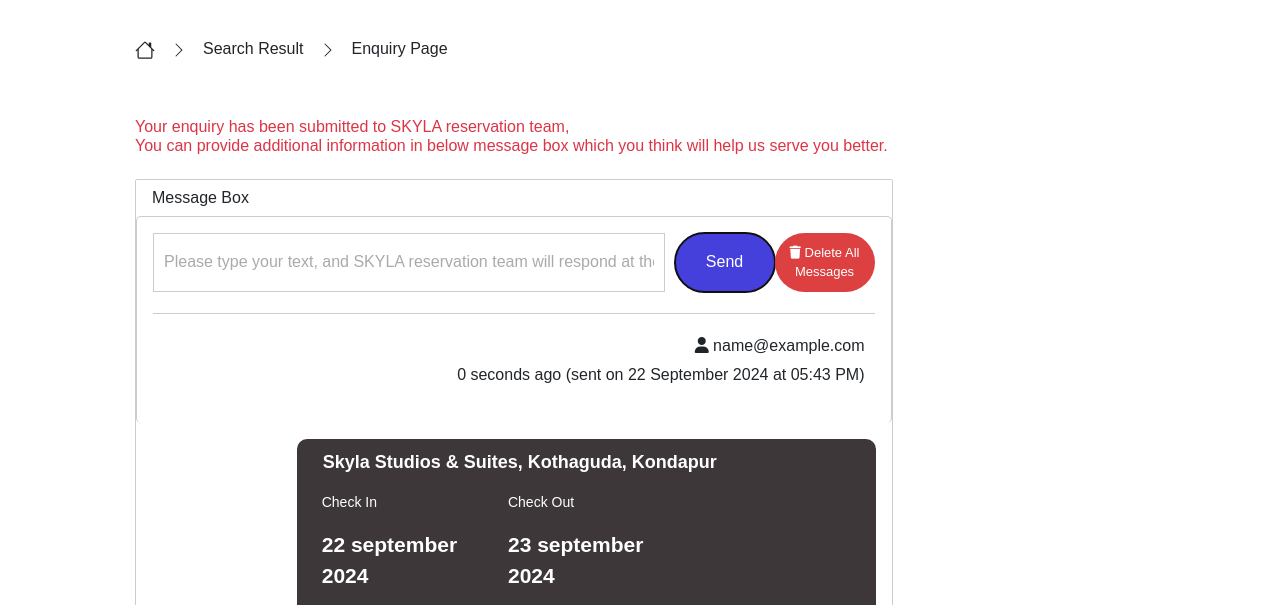
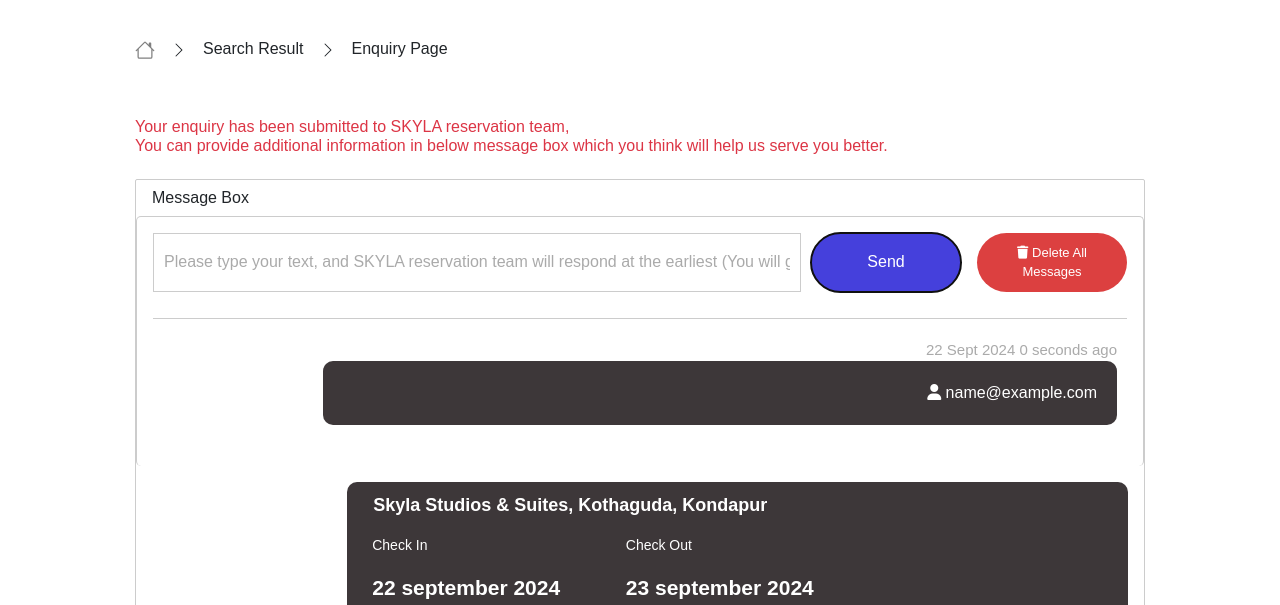
Before and after one commit to sudheer-kumar-ch/demo-version-skyla, a plain HTML site: page requestenquiry.html in a window 1280 px wide. Both pictures are taken after typing "name@example.com" into the empty fields and a click on the button "Send". Shown: the part 141-746 px from the top of the page. Drawn offline with nearby package versions, Linux system fonts and the light colour scheme.

Commit message:
Add files via upload

```diff
--- a/dynamic.js
+++ b/dynamic.js
@@ -232,19 +232,34 @@
 }
 
 
+
 // Function to validate form inputs
-function validateForm() {
+function validateForm(event) {
+    event.preventDefault();
     var name = document.getElementById("name").value;
     var email = document.getElementById("email").value;
     var mobile = document.getElementById("mobile").value;
 
+    if (!name || !email || !mobile) {
+        alert("Please fill out all fields.");
+        return;
+    }
+
+    if (!/^[0-9]{10}$/.test(mobile)) {
+        alert("Please enter a valid 10-digit phone number.");
+        return;
+    }
+
+    // Show success message
+    alert("Message sent successfully!");
+    window.location.href = "requestenquiry.html";
     // Simple validation checks
     if (name === "" || email === "" || mobile === "") {
         alert("Please fill all fields");
         return false;
     } else {
         // If the form is valid, navigate to the next page
-        window.location.href = "requestenquiry.html";
+
         return false; // Prevent actual form submission
     }
 }
--- a/requestenquiry.html
+++ b/requestenquiry.html
@@ -89,11 +89,13 @@
     <div id="enquiryPage" class="price-details-padding">
         <div class="d-flex flex-row search-result-margin">
           <div ><!--SEARCH RESULTS HOME ICON-->
-            <svg onclick="goToHomePage()" xmlns="http://www.w3.org/2000/svg" width="20" height="20" fill="currentColor" class="bi bi-house"
+            <a href="index.html" class="gray-color">
+            <svg xmlns="http://www.w3.org/2000/svg" width="20" height="20" fill="currentColor" class="bi bi-house"
               viewBox="0 0 16 16">
               <path
                 d="M8.707 1.5a1 1 0 0 0-1.414 0L.646 8.146a.5.5 0 0 0 .708.708L2 8.207V13.5A1.5 1.5 0 0 0 3.5 15h9a1.5 1.5 0 0 0 1.5-1.5V8.207l.646.647a.5.5 0 0 0 .708-.708L13 5.793V2.5a.5.5 0 0 0-.5-.5h-1a.5.5 0 0 0-.5.5v1.293zM13 7.207V13.5a.5.5 0 0 1-.5.5h-9a.5.5 0 0 1-.5-.5V7.207l5-5z" />
             </svg>
+          </a>
           </div>
           <div class="mr-3 ml-3">
             <svg xmlns="http://www.w3.org/2000/svg" width="16" height="16" fill="currentColor" class="bi bi-chevron-right"
@@ -115,21 +117,21 @@
         <h5 class="text-danger font-size">Your enquiry has been submitted to SKYLA reservation team,<br/>
           You can provide additional information in below message box which you think will help us serve you better.
         </h5>
-        <div class="bg-border mt-4 mb-5 w-75"><!--message box-->
+        <div class="bg-border mt-4 mb-5 w-100"><!--message box-->
           <h6 class="pl-3 pt-2">Message Box</h6>
           <!--CHAT BOX-->
         <div class="chat-container p-3">
           <div class="d-flex flex-row">
-            <input type="text" id="message-input" placeholder="Please type your text, and SKYLA reservation team will respond at the earliest (You will get an email & SMS notification when they respond)">
-            <button id="send-button">Send</button>
-            <button id="delete-button" class="delete-button">
+            <input type="text" id="message-input" class="input-style" placeholder="Please type your text, and SKYLA reservation team will respond at the earliest (You will get an email & SMS notification when they respond)">
+            <button class="chat-button" id="send-button">Send</button>
+            <button id="delete-button" class="delete-button chat-button ml-3">
               <i class="fas fa-trash"></i> Delete All Messages
           </button>
           </div>
-
           <p id="error-message" style="color: red; margin-top: 5px;"></p> <!-- Error message element -->
           <div class="chat-box d-flex justify-content-end" id="chat-box"></div>
           </div>
+          <!--CHAT BOX END-->
           <div class="p-3">
           <div class="d-flex flex-row justify-content-end"> <!---->
             <div class="enquiry-price-details-bg">
@@ -196,7 +198,7 @@
           </div><!---->
           </div>
       </div>
-       <!--CHAT BOX END-->
+      <!--message box end-->
           <!--<div class="p-5 d-flex flex-row">
           <input id="userMessage" type="text" class="message-box shadow-sm" placeholder=""/>
             <button onclick="functionClick()" id="sendButton" class="btn btn-danger ml-3">Send</button>
--- a/script.js
+++ b/script.js
@@ -26,11 +26,11 @@
         timeAgo = yearsAgo + " years ago";
     }
 
-    const options = { day: 'numeric', month: 'long', year: 'numeric' };
+    const options = { day: 'numeric', month: 'short', year: 'numeric' };
     const dateString = messageTime.toLocaleDateString('en-GB', options);
     const timeString = messageTime.toLocaleTimeString([], { hour: '2-digit', minute: '2-digit' });
 
-    return `${timeAgo} (sent on ${dateString} at ${timeString})`;
+    return ` ${dateString}  ${timeAgo}`;
 }
 
 function displayMessages() {
@@ -44,14 +44,17 @@
 
         const textContainer = document.createElement('div');
         textContainer.className = 'text-container';
+        textContainer.className = 'message-div';
         textContainer.innerHTML = `<i class="fas fa-user"></i> ${msg.text}`;
 
         const timestampContainer = document.createElement('div');
         timestampContainer.className = 'timestamp-container';
+        timestampContainer.className = 'time-style';
         timestampContainer.innerHTML = `<span class="timestamp">${formatTime(msg.timestamp)}</span>`;
 
+
+        messageContainer.appendChild(timestampContainer);
         messageContainer.appendChild(textContainer);
-        messageContainer.appendChild(timestampContainer);
         chatBox.appendChild(messageContainer);
     });
 }
@@ -72,16 +75,20 @@
         const messageContainer = document.createElement('div');
         messageContainer.className = 'message-container';
 
+
         const textContainer = document.createElement('div');
         textContainer.className = 'text-container';
+        textContainer.className = 'message-div';
         textContainer.innerHTML = `<i class="fas fa-user"></i> ${message}`;
 
         const timestampContainer = document.createElement('div');
         timestampContainer.className = 'timestamp-container';
+        timestampContainer.className = 'time-style';
         timestampContainer.innerHTML = `<span class="timestamp">${formatTime(timestamp)}</span>`;
 
+
+        messageContainer.appendChild(timestampContainer);
         messageContainer.appendChild(textContainer);
-        messageContainer.appendChild(timestampContainer);
         chatBox.appendChild(messageContainer);
 
         input.value = '';
--- a/style.css
+++ b/style.css
@@ -664,12 +664,13 @@
     font-size: 15px;
     border-top:1px solid rgb(196, 194, 194);
 }
+/*
 .userSent{
     width:70%;
     border-radius: 10px;
     background-color: #495057;
     padding: 10px ;
-}
+}/*
 
 /*FORM*/
 #contactForm{
@@ -739,41 +740,38 @@
     align-items: end;
 }
 
-.chat-box div {
+.chat-box{
     margin: 5px 0;
 }
 
-input[type="text"] {
+.input-style{
     border:1px solid #ccc;
     margin-right: 10px;
     padding: 10px;
     flex: 1;
     width: 80%;
 }
-input[type="text"]::placeholder {
+.input-style[type="text"]::placeholder {
     color: #aaa; /* Change this to your desired color */
     opacity: 1;  /* Ensure it's fully opaque */
 }
-
-
-button {
+.chat-button {
     border: none;
     padding: 10px;
     background-color: rgb(69, 64, 220);
     color: white;
     cursor: pointer;
-    width: 100px;
-    border-radius: 30px;
+    width: 150px;
+    border-radius: 50px;
 }
-
-button:hover {
+.chat-button:hover {
     background-color: #218838;
 }
 .message-div{
     background-color: #3d3739;
     color:#ffffff;
     padding:20px;
-    width:100%;
+    width:62vw;
     border-radius: 10px;
 }
 .user-height{
@@ -818,3 +816,10 @@
 .message-container {
     margin: 10px 0; /* Space between messages */
 }
+.time-style{
+    color:#aaa;
+    font-size: 15px;
+}
+.icon-size{
+    height: 100px;
+}
```
Also changed, not shown: formpage.html (+1 -0 lines).
